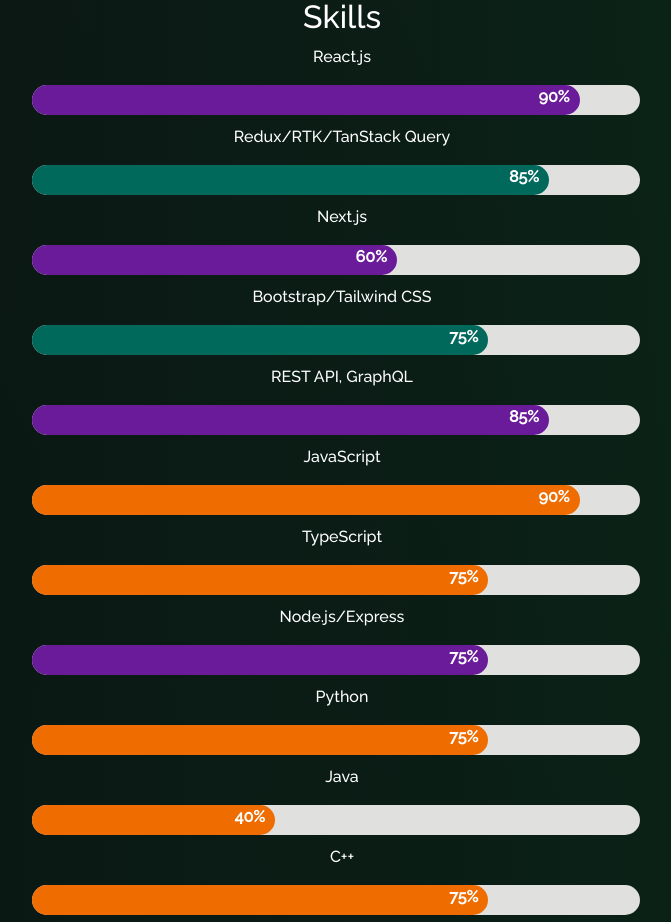
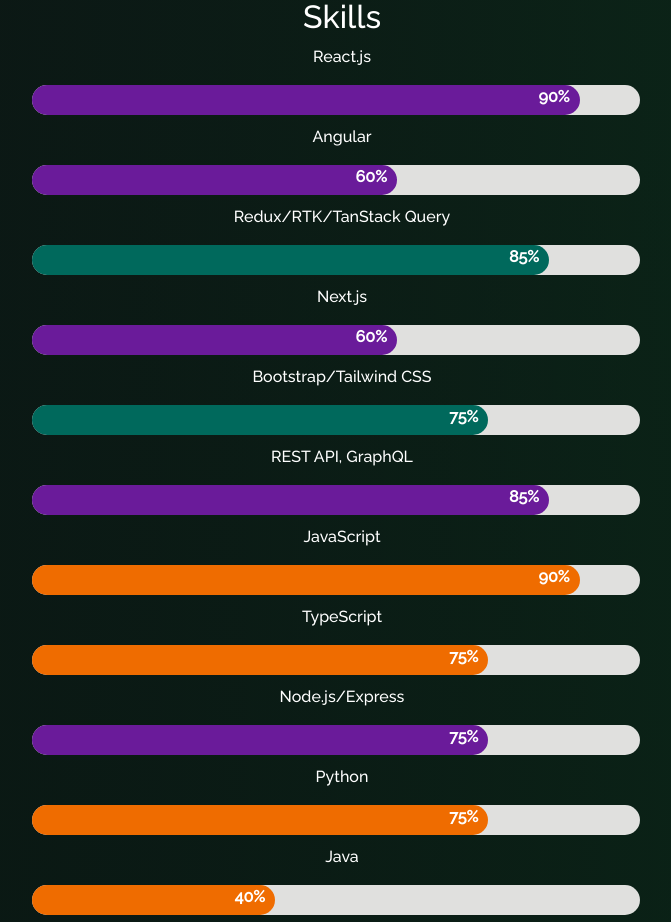
Before and after one commit to 79sphelps/steve-phelps, a React (Create React App) app: page /about in a window 1280 px wide. Shown: the part 1600-2522 px from the top of the page, without its empty margins (298-969 px from the left). Built offline with nearby package versions, Linux system fonts and the light colour scheme.

Commit message:
Updating skill data

```diff
--- a/src/components/About/Skills.js
+++ b/src/components/About/Skills.js
@@ -3,6 +3,7 @@
 
 const testData = [
   { type: "React.js", bgcolor: "#6a1b9a", completed: 90 },
+  { type: "Angular", bgcolor: "#6a1b9a", completed: 60 },
   { type: "Redux/RTK/TanStack Query", bgcolor: "#00695c", completed: 85 },
   { type: "Next.js", bgcolor: "#6a1b9a", completed: 60 },
   { type: "Bootstrap/Tailwind CSS", bgcolor: "#00695c", completed: 75 },
```
